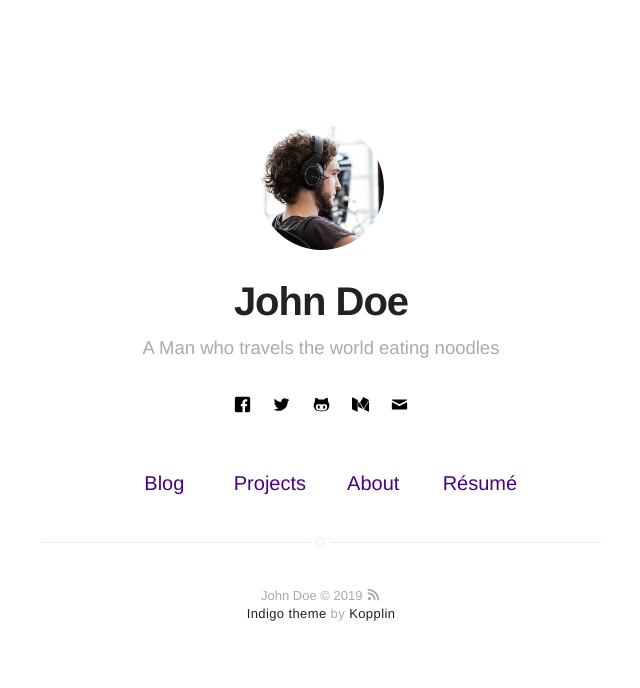
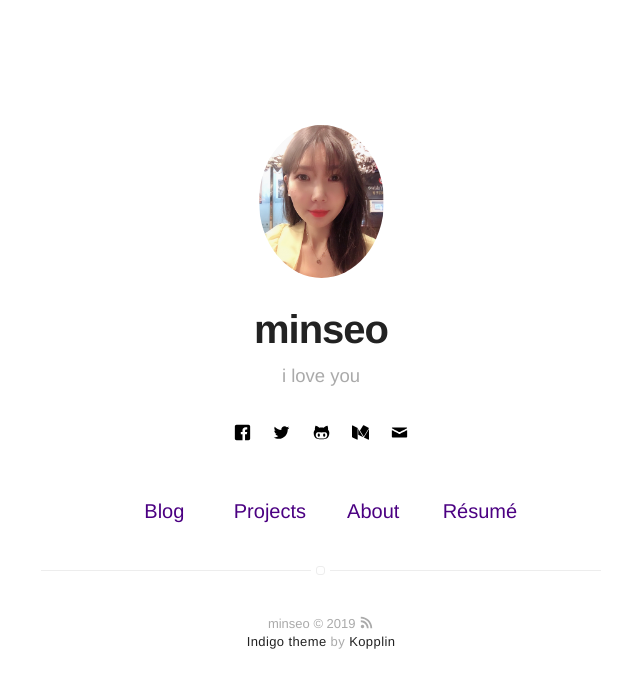
Before and after one commit to minseoingoo/github.io, a Jekyll site: the page built from index.html, in a window 1280 px wide. Shown: the top 688 px of the page, without its empty margins (319-959 px from the left). Built offline with Jekyll 4.4.1, drawn with Linux system fonts in a browser that asks for light colours.

Commit message:
profile infomation update

```diff
--- a/_config.yml
+++ b/_config.yml
@@ -1,14 +1,14 @@
 # main text of home
-name: John Doe
-bio: A Man who travels the world eating noodles
+name: minseo
+bio: i love you
 
 # twitter summary info
-description: A blog about technology and stuff related
+description: description minseo love
 
 # if it's an external image, update below for true
 # better with square images
 external-image: false
-picture: assets/images/profile.jpg
+picture: assets/images/profile2.png
 
 # If you want to include your resume, set to true
 # and specify source (external or local).
```
Also changed, not shown: assets/images/profile2.png (added).
